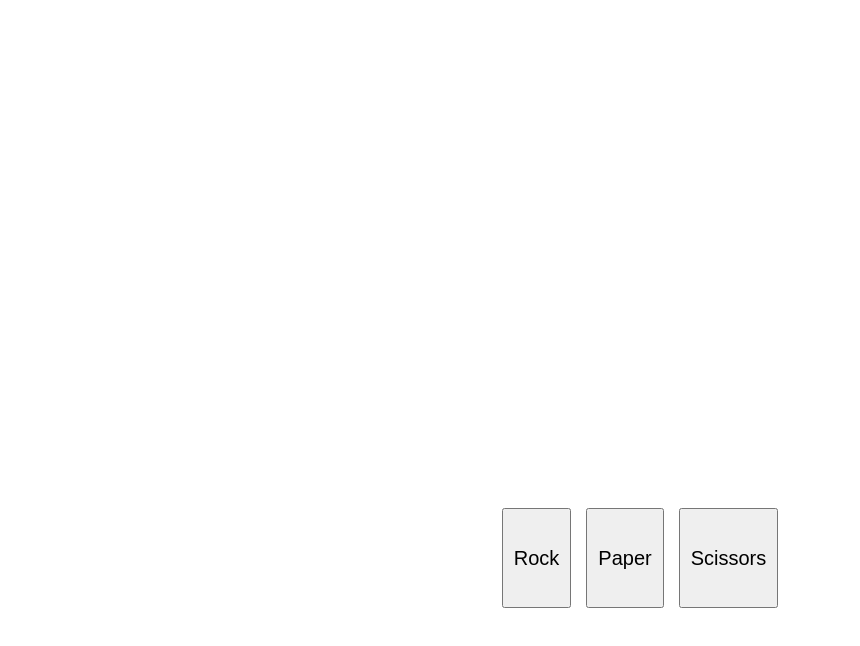
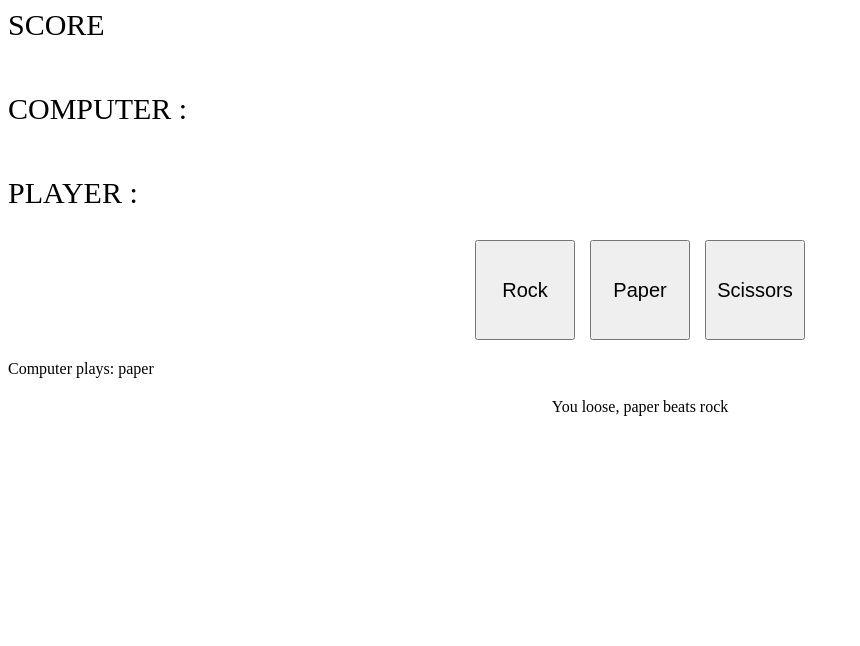
Before and after one commit to Bluesman98/rock-paper, a plain HTML site: page index.html in a window 1280 px wide. Both pictures are taken after a click on the button "Rock". Shown: the whole page, without its empty margins (0-860 px from the left). Drawn offline with Linux system fonts and the light colour scheme.

Commit message:
make all messages previously shown to log appear in the page via DOM and add html elements to contain the score

```diff
--- a/index.html
+++ b/index.html
@@ -8,10 +8,19 @@
     <title>Rock Paper Scissors</title>
 </head>
 <body>
-    <div class="container">
-        <button class="btn" id = "rock">Rock</button>
-        <button class="btn" id = "paper">Paper</button>
-        <button class="btn" id = "scissors">Scissors</button>
+    <div class="score">
+        SCORE
+        <div>COMPUTER : </div>
+        <div>PLAYER :</div>
+    </div>
+    <div class = "box">
+        <div class="container">
+            <button class="btn" id = "rock">Rock</button>
+            <button class="btn" id = "paper">Paper</button>
+            <button class="btn" id = "scissors">Scissors</button>
+        </div>
+        <div class = "computer-play"></div>
+        <div class= "msg"></div>
     </div>
     <script src="javascript.js"></script>
 </body>
--- a/javascript.js
+++ b/javascript.js
@@ -1,3 +1,4 @@
+
 
 function computerPlay() {
     let x = Math.floor(Math.random()*3+1);
@@ -10,45 +11,46 @@ function computerPlay() {
 
 
 function playRound(playerSelection, computerSelection) {
-    console.log("Player's pick: ",playerSelection);
-    console.log("Computer's pick :" ,computerSelection);
+    const msg = document.querySelector('.msg');
+    const computerPlay = document.querySelector('.computer-play');
+    computerPlay.textContent = `Computer plays: ${computerSelection}` ;
     let result;
     if (playerSelection!=computerSelection) {
             if (playerSelection=="rock") {
                 if (computerSelection=="paper") {
-                    console.log("You loose, paper beats rock");
+                    msg.textContent = "You loose, paper beats rock";
                     return result = 0 ;
                 }
                 else if (computerSelection=="scissors") {
-                    console.log("You win, rock beats scissors");
+                    msg.textContent = "You win, rock beats scissors";
                     return result = 1 ;
                 }
             }
             else if (playerSelection=="paper") {
                 if (computerSelection=="scissors") {
-                    console.log("You loose, scissors beats paper");
+                    msg.textContent = "You loose, scissors beats paper";
                     return result = 0 ;
                 }
                 else if (computerSelection=="rock") {
-                     console.log("You win, paper beats rock");
+                     msg.textContent = "You win, paper beats rock";
                      return result = 1 ;
                 }
             }
 
             else {
                 if (computerSelection=="rock") {
-                    console.log("You loose, rock beats scissors");
+                    msg.textContent = "You loose, rock beats scissors";
                     return result = 0 ;
                 }
                 else if (computerSelection=="paper") {
-                    console.log("You win, scissors beats paper");
+                    msg.textContent = "You win, scissors beats paper";
                     return result = 1 ;
                 }
             }
     }
 
     else {
-    console.log("It's a tie");
+    msg.textContent = "It's a tie";
     return 0;
     }
 }
@@ -60,12 +62,12 @@ function game(rounds) {
         score += playRound(playerplay,computerPlay());
     }
 
-    console.log("final score is :");
-    console.log("Player : ",score);
-    console.log("Compuer : ",rounds-score);
+    //msg.textContent("final score is :");//
+   // msg.textContent("Player : ",score);//
+    //msg.textContent("Compuer : ",rounds-score);//
 
-    if (score > rounds/2) return console.log ("Player wins the game");
-    else return console.log ("Computer wins the game");
+    //if (score > rounds/2) return msg.textContent ("Player wins the game");
+    //else return msg.textContent ("Computer wins the game");//
   }
 
 function playerInput(){
@@ -73,7 +75,7 @@ function playerInput(){
         let input = prompt("Rock, Paper or Scissors ? ");
         input = input.toLowerCase();
         if (input == "rock" || input== "paper" || input == "scissors") {
-         console.log(input)  ;
+         msg.textContent(input)  ;
          return input;
         }
     }
@@ -82,5 +84,5 @@ function playerInput(){
 const btn = document.querySelectorAll('.btn');
 
 btn.forEach(e => e.addEventListener('click', event => {
-  let play = playRound(e.id,computerPlay());
+  let play = playRound(e.id, computerPlay());
 }));
--- a/styles.css
+++ b/styles.css
@@ -3,10 +3,7 @@
     align-items: center;
     justify-content: center;
     gap: 15px;
-    padding: 500px;
-
-
-
+    padding-top: 30px;
 }
 
 .btn {
@@ -15,3 +12,28 @@
     padding: 10px;
     font-size: 20px;
 }
+
+.score{
+    font-size: 30px;
+    display: flex;
+    gap: 50px;
+    flex-direction: column;
+
+}
+
+.head {
+    display: flex;
+    flex-direction: row;
+    gap: 100px;
+}
+
+.msg{
+    align-self: center;
+}
+
+.box{
+    display: flex;
+    flex-direction: column;
+    justify-content: center;
+    gap: 20px;
+}
```
